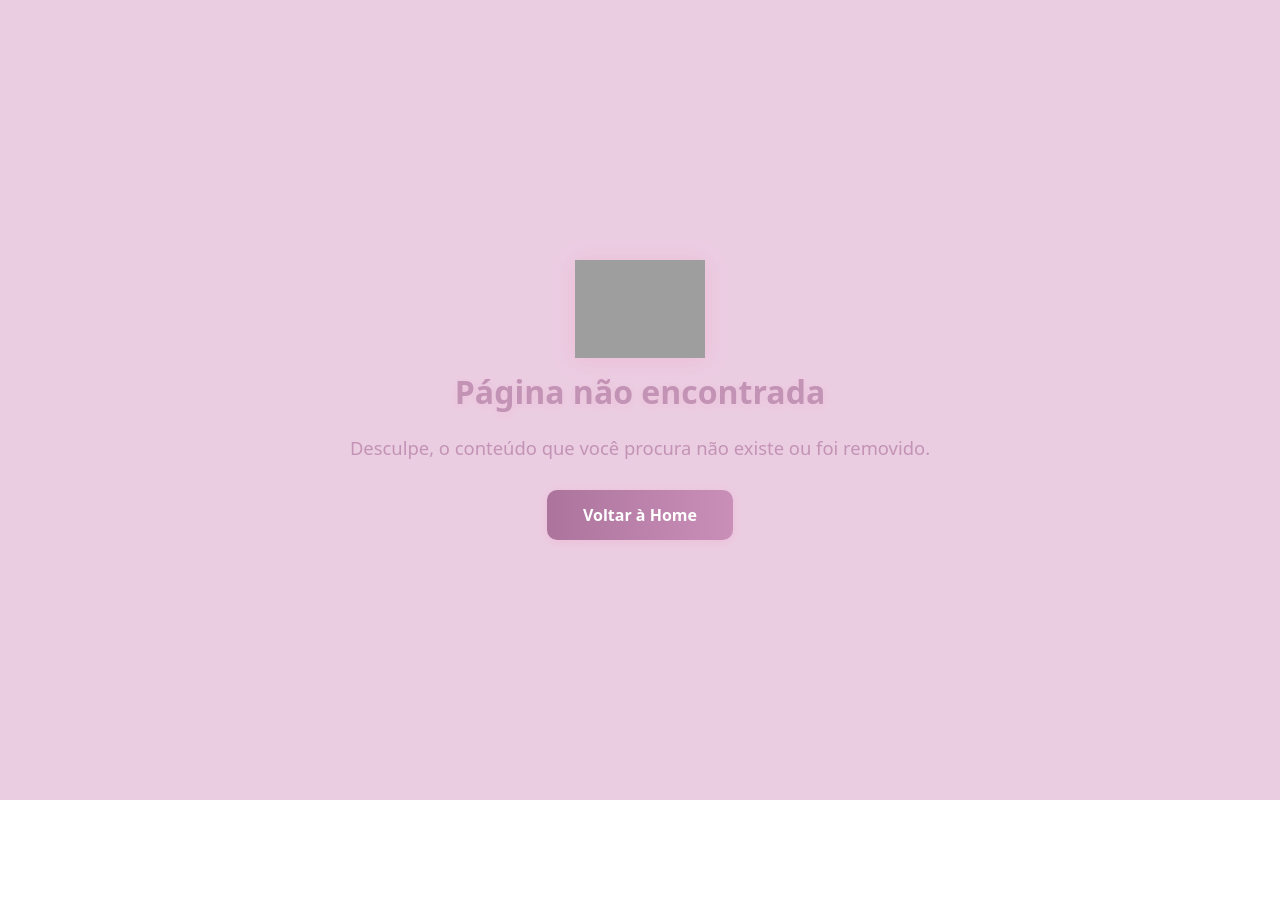
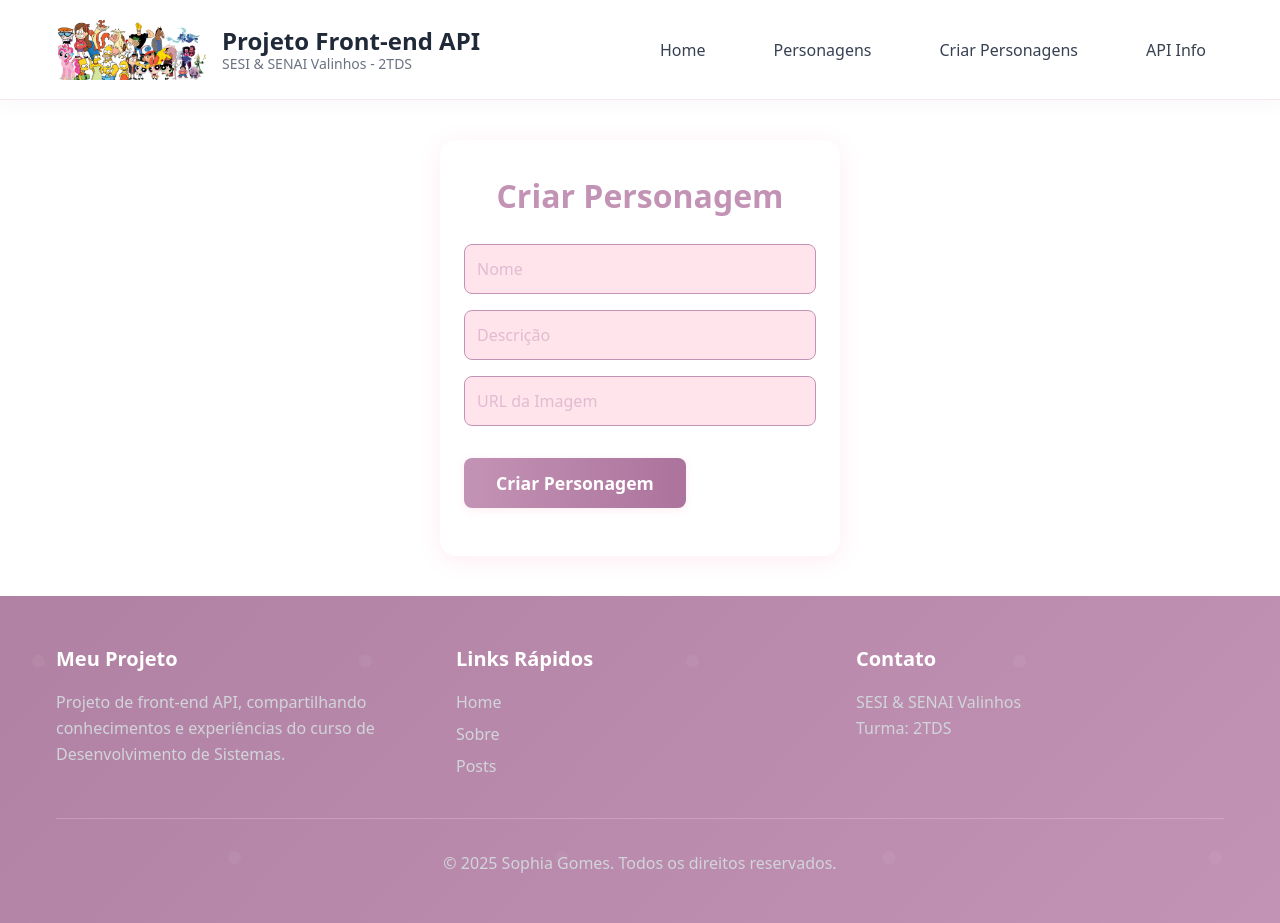
Before and after one commit to sosogomess/projeto-front-end, a Next.js app: page /create in a window 1280 px wide. Before the commit this address had no page. Before the commit the page ends 800 px from the top, so only its background shows below. Built offline with nearby package versions, Linux system fonts and the light colour scheme; grey boxes are pictures that could not be loaded.

Commit message:
feat: create post

```diff
--- /dev/null
+++ b/src/app/api/personagens/route.js
@@ -0,0 +1,28 @@
+// Simulação de CRUD local para personagens
+let personagens = [];
+
+export async function GET() {
+  return Response.json(personagens);
+}
+
+export async function POST(request) {
+  const data = await request.json();
+  const novoPersonagem = {
+    id: personagens.length + 1,
+    ...data
+  };
+  personagens.unshift(novoPersonagem);
+  return Response.json(novoPersonagem, { status: 201 });
+}
+
+export async function DELETE(request) {
+  const { id } = await request.json();
+  personagens = personagens.filter(p => p.id !== id);
+  return Response.json({ ok: true });
+}
+
+export async function PUT(request) {
+  const { id, ...rest } = await request.json();
+  personagens = personagens.map(p => p.id === id ? { ...p, ...rest } : p);
+  return Response.json({ ok: true });
+}
--- /dev/null
+++ b/src/app/create/create.module.css
@@ -0,0 +1,68 @@
+.formBox {
+  background: #fff;
+  border-radius: 16px;
+  box-shadow: 0 4px 24px rgba(255,64,129,0.10);
+  padding: 32px 24px;
+  max-width: 400px;
+  margin: 40px auto;
+  display: flex;
+  flex-direction: column;
+  align-items: center;
+}
+.formTitle {
+  font-size: 2rem;
+  color: #C393B5;
+  font-weight: 700;
+  margin-bottom: 24px;
+  text-align: center;
+}
+.input {
+  width: 100%;
+  padding: 12px;
+  border-radius: 8px;
+  border: 1px solid #C393B5;
+  font-size: 1rem;
+  margin-bottom: 16px;
+  background: #ffe4ec;
+  color: #C393B5;
+  transition: border 0.2s;
+}
+.input:focus {
+  border: 2px solid #C393B5;
+  outline: none;
+}
+.criarBtn {
+  background: linear-gradient(90deg, #C393B5 0%, #ac739c 100%);
+  color: #fff;
+  border: none;
+  border-radius: 8px;
+  padding: 12px 32px;
+  font-size: 1.1rem;
+  font-weight: 600;
+  cursor: pointer;
+  box-shadow: 0 2px 8px rgba(255,64,129,0.10);
+  transition: background 0.2s, transform 0.2s;
+  margin-top: 12px;
+}
+.criarBtn:hover {
+  background: linear-gradient(90deg, #C393B5 0%, #ac739c 100%);
+  transform: scale(1.05);
+}
+.criarBtn {
+  background: linear-gradient(90deg, #C393B5 0%, #ac739c 100%);
+  color: #fff;
+  border: none;
+  border-radius: 8px;
+  padding: 12px 32px;
+  font-size: 1.1rem;
+  font-weight: 600;
+  cursor: pointer;
+  box-shadow: 0 2px 8px rgba(255,64,129,0.10);
+  transition: background 0.2s, transform 0.2s;
+  margin: 16px 0;
+}
+
+.criarBtn:hover {
+  background: linear-gradient(90deg, #C393B5 0%, #ac739c 100%);
+  transform: scale(1.05);
+}
--- /dev/null
+++ b/src/app/create/page.jsx
@@ -0,0 +1,91 @@
+"use client";
+import { useState } from "react";
+import axios from "axios";
+import { toast } from "react-toastify";
+import { useRouter } from "next/navigation";
+import styles from './create.module.css';
+import Header from '../../components/Header/Header';
+import Footer from '../../components/Footer/Footer';
+
+export default function CreatePersonagem() {
+  const router = useRouter();
+  const [loading, setLoading] = useState(false);
+  const [form, setForm] = useState({
+    nome: "",
+    descricao: "",
+    imagem: ""
+  });
+
+  const atualizarForm = (e) => {
+    const { name, value } = e.target;
+    setForm({ ...form, [name]: value });
+  };
+
+  const criarPersonagem = async (e) => {
+    e.preventDefault();
+    if (!form.nome.trim() || !form.descricao.trim() || !form.imagem.trim()) {
+      toast.error("Preencha todos os campos!");
+      return;
+    }
+    setLoading(true);
+    try {
+      await axios.post("/api/personagens", {
+        nome: form.nome.trim(),
+        descricao: form.descricao.trim(),
+        imagem: form.imagem.trim()
+      });
+      toast.success("Personagem criado com sucesso!");
+      setTimeout(() => router.push("/personagens"), 1500);
+    } catch (error) {
+      toast.error("Erro ao criar personagem!");
+    } finally {
+      setLoading(false);
+    }
+  };
+
+  return (
+    <div className={styles.container}>
+      <Header />
+      <div className={styles.formBox}>
+        <form onSubmit={criarPersonagem} style={{width: '100%'}}>
+          <div className={styles.formTitle}>Criar Personagem</div>
+          <input
+            type="text"
+            name="nome"
+            value={form.nome}
+            onChange={atualizarForm}
+            placeholder="Nome"
+            required
+            className={styles.input}
+          />
+          <input
+            type="text"
+            name="descricao"
+            value={form.descricao}
+            onChange={atualizarForm}
+            placeholder="Descrição"
+            required
+            className={styles.input}
+          />
+          <input
+            type="text"
+            name="imagem"
+            value={form.imagem}
+            onChange={atualizarForm}
+            placeholder="URL da Imagem"
+            required
+            className={styles.input}
+          />
+          <button
+            type="submit"
+            className={styles.criarBtn}
+            disabled={loading}
+          >
+            {loading ? "Criando..." : "Criar Personagem"}
+          </button>
+        </form>
+      </div>
+      <Footer />
+    </div>
+  );
+}
--- a/src/components/Header/Header.jsx
+++ b/src/components/Header/Header.jsx
@@ -35,6 +35,7 @@ export default function Header() {
           <nav className={styles.nav}>
             <Link href="/" className={styles.navLink}>Home</Link>
             <Link href="/personagens" className={styles.navLink}>Personagens</Link>
+            <Link href="/create" className={styles.navLink}>Criar Personagens</Link>
             <Link href="/apiinfo" className={styles.navLink}>API Info</Link>
           </nav>
         </div>
```
